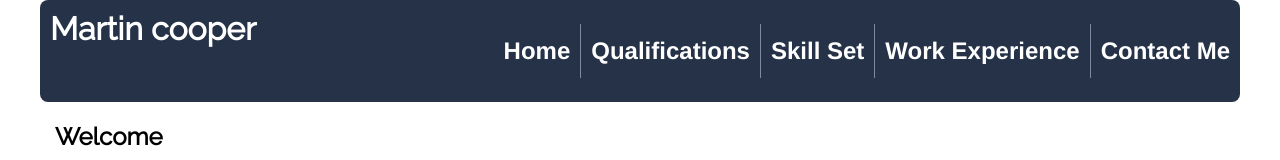
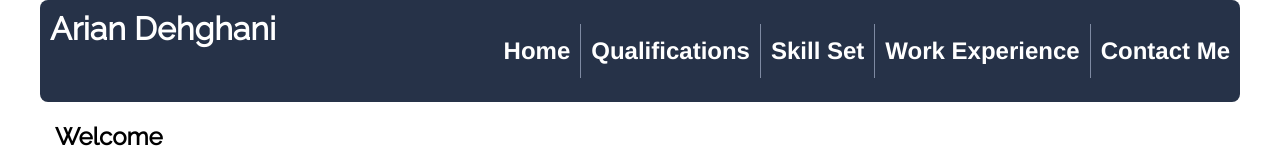
Before and after one commit to arianhit/first-Repository, a plain HTML site: page index.html in a window 1280 px wide. Shown: the top 160 px of the page. Drawn offline with Linux system fonts and the light colour scheme.

Commit message:
Update index.html

```diff
--- a/index.html
+++ b/index.html
@@ -11,7 +11,7 @@
 <div id="container">
 	<header>
             <div id="logo">
-                <h1><a href="index.html">Martin cooper</a></h1>
+                <h1><a href="index.html">Arian Dehghani</a></h1>
         	</div>
         <nav>
             <ul>
```
